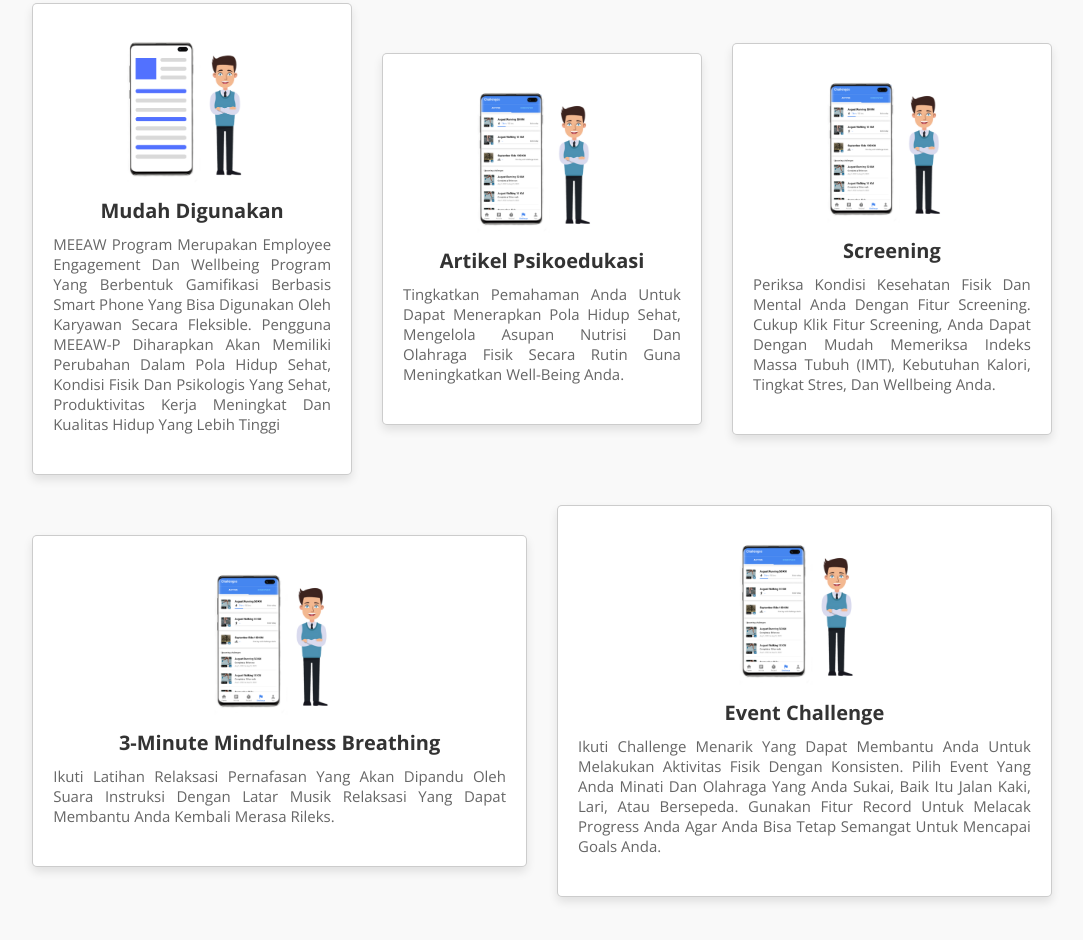
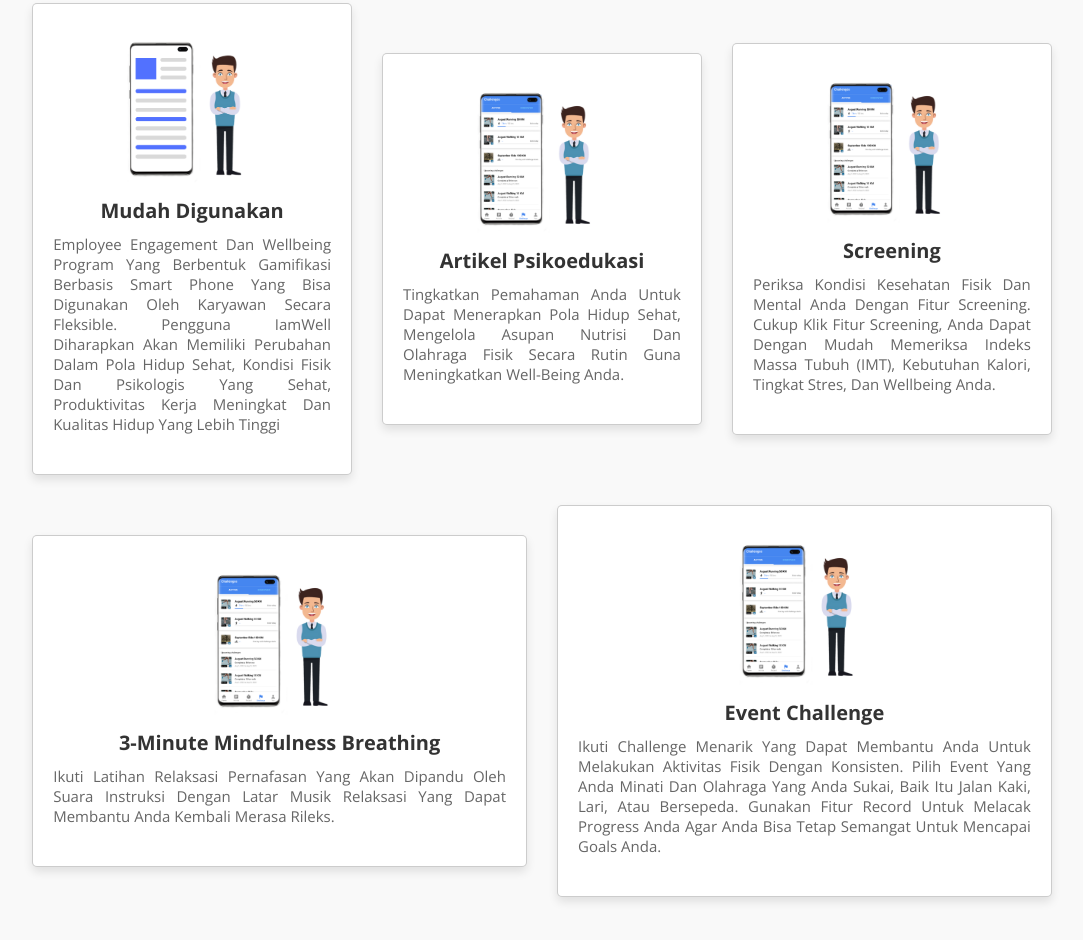
Before and after one commit to adiibnsahr/meeaw-web, a plain HTML site: page index.html in a window 1280 px wide. Shown: the part 954-1894 px from the top of the page, without its empty margins (98-1181 px from the left). Drawn offline with nearby package versions, Linux system fonts and the light colour scheme.

Commit message:
Update index.html

```diff
--- a/index.html
+++ b/index.html
@@ -57,9 +57,9 @@
             <div class="box">
                 <img src="images/f-icon1.png" alt="">
                 <h3>Mudah digunakan</h3>
-                <p> MEEAW Program merupakan Employee Engagement dan Wellbeing program yang berbentuk
+                <p> Employee Engagement dan Wellbeing program yang berbentuk
                     gamifikasi berbasis smart phone yang bisa digunakan oleh karyawan secara fleksible.
-                    Pengguna MEEAW-P diharapkan akan memiliki perubahan dalam pola hidup sehat, kondisi fisik
+                    Pengguna IamWell diharapkan akan memiliki perubahan dalam pola hidup sehat, kondisi fisik
                     dan psikologis yang sehat, produktivitas kerja meningkat dan kualitas hidup yang lebih tinggi</p>
             </div>
 
```
